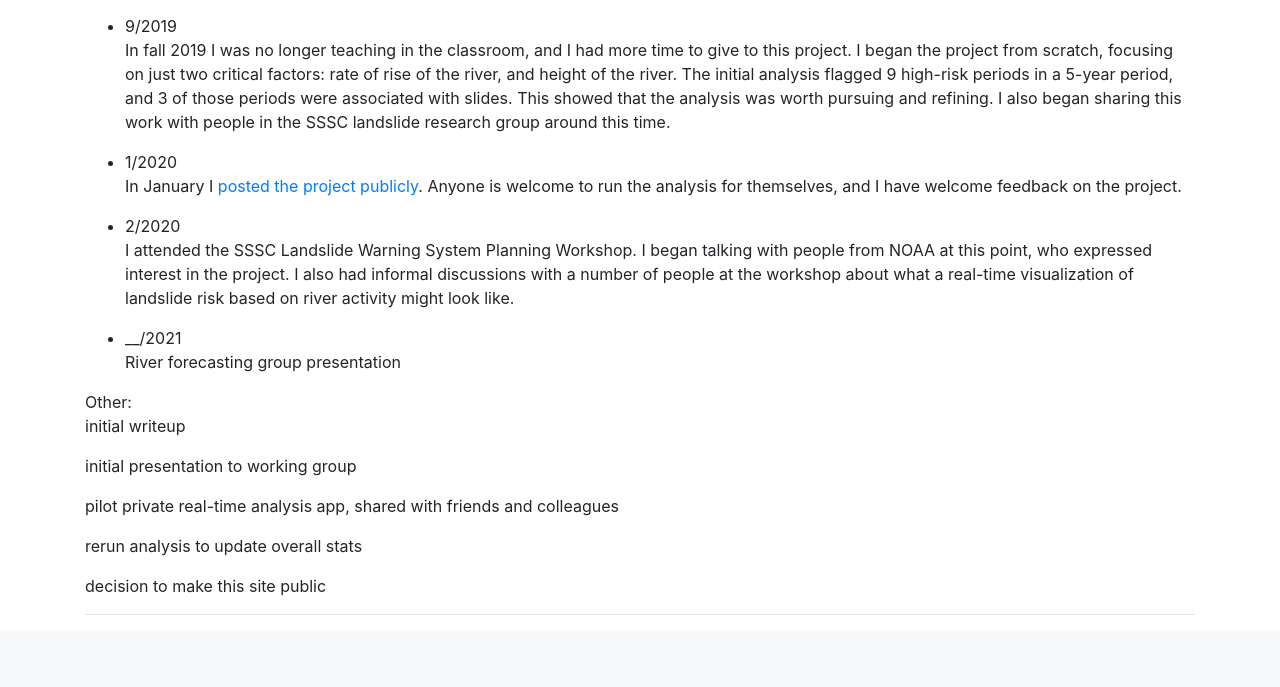
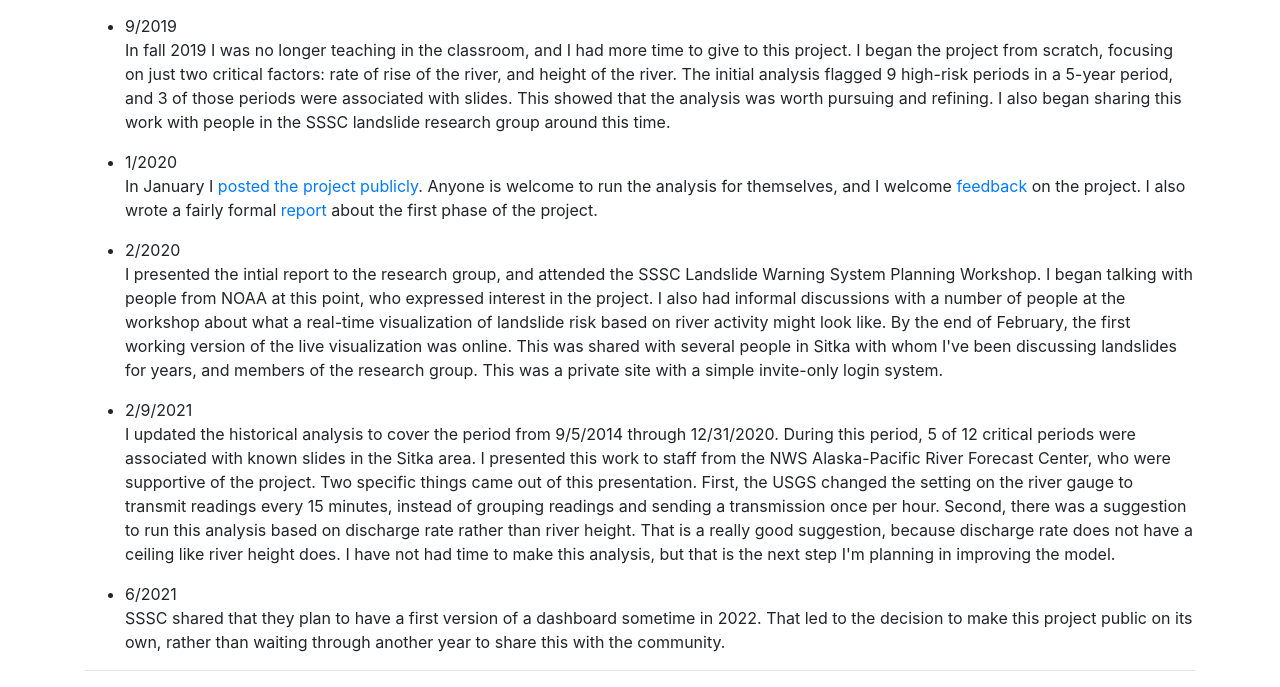
Before and after one commit to ehmatthes/sitka_irg_realtime, a Django app: page /project_timeline/ in a window 1280 px wide. Shown: the part 467-1154 px from the top of the page. Before the commit the page ends 1082 px from the top, so only its background shows below. Run offline with Django 3.2, Linux system fonts and the light colour scheme; parts of the project's set-up code (start-up, migrations or seed data) failed here and were passed over; some libraries are stand-ins or nearby versions.

Commit message:
First draft of timeline complete.

```diff
--- a/irg_viz/templates/irg_viz/project_timeline.html
+++ b/irg_viz/templates/irg_viz/project_timeline.html
@@ -21,20 +21,14 @@
     <li>9/2019</li>
       <p>In fall 2019 I was no longer teaching in the classroom, and I had more time to give to this project. I began the project from scratch, focusing on just two critical factors: rate of rise of the river, and height of the river. The initial analysis flagged 9 high-risk periods in a 5-year period, and 3 of those periods were associated with slides. This showed that the analysis was worth pursuing and refining. I also began sharing this work with people in the SSSC landslide research group around this time.</p>
     <li>1/2020</li>
-      <p>In January I <a href="https://github.com/ehmatthes/sitka_irg_analysis">posted the project publicly</a>. Anyone is welcome to run the analysis for themselves, and I have welcome feedback on the project.</p>
+      <p>In January I <a href="https://github.com/ehmatthes/sitka_irg_analysis">posted the project publicly</a>. Anyone is welcome to run the analysis for themselves, and I welcome <a href="https://github.com/ehmatthes/sitka_irg_analysis/issues">feedback</a> on the project. I also wrote a fairly formal <a href="https://github.com/ehmatthes/sitka_irg_realtime/raw/make_public/my_docs/Landslide%20Warning%20System%20-%20IRStream%20Gauge.pdf">report</a> about the first phase of the project.</p>
     <li>2/2020</li>
-      <p>I attended the SSSC Landslide Warning System Planning Workshop. I began talking with people from NOAA at this point, who expressed interest in the project. I also had informal discussions with a number of people at the workshop about what a real-time visualization of landslide risk based on river activity might look like.</p>
-    <li>__/2021</li>
-      <p>River forecasting group presentation</p>
+      <p>I presented the intial report to the research group, and attended the SSSC Landslide Warning System Planning Workshop. I began talking with people from NOAA at this point, who expressed interest in the project. I also had informal discussions with a number of people at the workshop about what a real-time visualization of landslide risk based on river activity might look like. By the end of February, the first working version of the live visualization was online. This was shared with several people in Sitka with whom I've been discussing landslides for years, and members of the research group. This was a private site with a simple invite-only login system.</p>
+    <li>2/9/2021</li>
+      <p>I updated the historical analysis to cover the period from 9/5/2014 through 12/31/2020. During this period, 5 of 12 critical periods were associated with known slides in the Sitka area. I presented this work to staff from the NWS Alaska-Pacific River Forecast Center, who were supportive of the project. Two specific things came out of this presentation. First, the USGS changed the setting on the river gauge to transmit readings every 15 minutes, instead of grouping readings and sending a transmission once per hour. Second, there was a suggestion to run this analysis based on discharge rate rather than river height. That is a really good suggestion, because discharge rate does not have a ceiling like river height does. I have not had time to make this analysis, but that is the next step I'm planning in improving the model.</p>
+    <li>6/2021</li>
+      <p>SSSC shared that they plan to have a first version of a dashboard sometime in 2022. That led to the decision to make this project public on its own, rather than waiting through another year to share this with the community.</p>
   </ul>
-
-  Other:
-  <p>initial writeup</p>
-  <p>initial presentation to working group</p>
-  <p>pilot private real-time analysis app, shared with friends and colleagues</p>
-  <p>rerun analysis to update overall stats</p>
-  <p>decision to make this site public</p>
-
 
   <hr />
 
```
